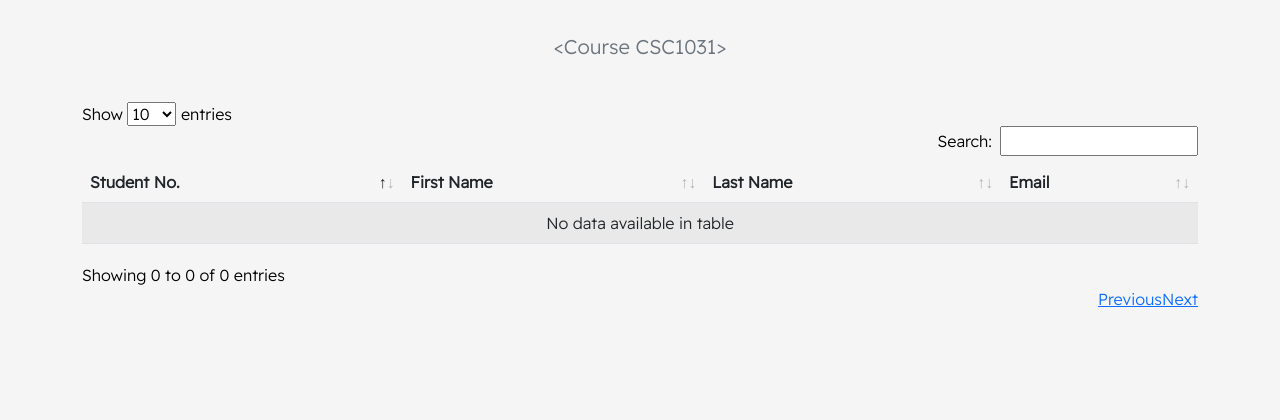
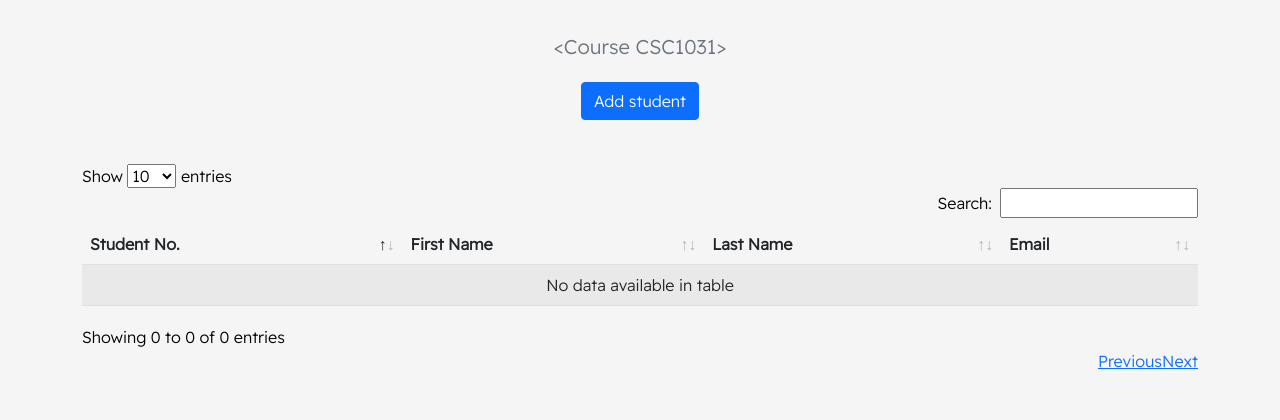
Before and after one commit to hadjShell/CSC2033-Team1-Project, a Flask app: template templates/course-classlist.html in a window 1280 px wide. Shown: the part 63-483 px from the top of the page. Run offline with Flask 2, Linux system fonts and the light colour scheme; the template is opened without the code that fills it: values that come from a table or form of the project are taken from there, others are empty; data comes from the database, SQL or seed files in the repository; some libraries are stand-ins or nearby versions.

Commit message:
Create add student button in class list page

```diff
--- a/templates/course-classlist.html
+++ b/templates/course-classlist.html
@@ -102,6 +102,9 @@
       			<div class="col-lg-6 col-md-8 mx-auto">
 			        <h1 class="fw-light">{{ course_id }}</h1>
 			        <p class="lead text-muted">{{ course_name }}</p>
+                    <p>
+		          	<a href="#" class="btn btn-primary my-1">Add student</a>
+        			</p>
       			</div>
     		</div>
   		</section>
```
